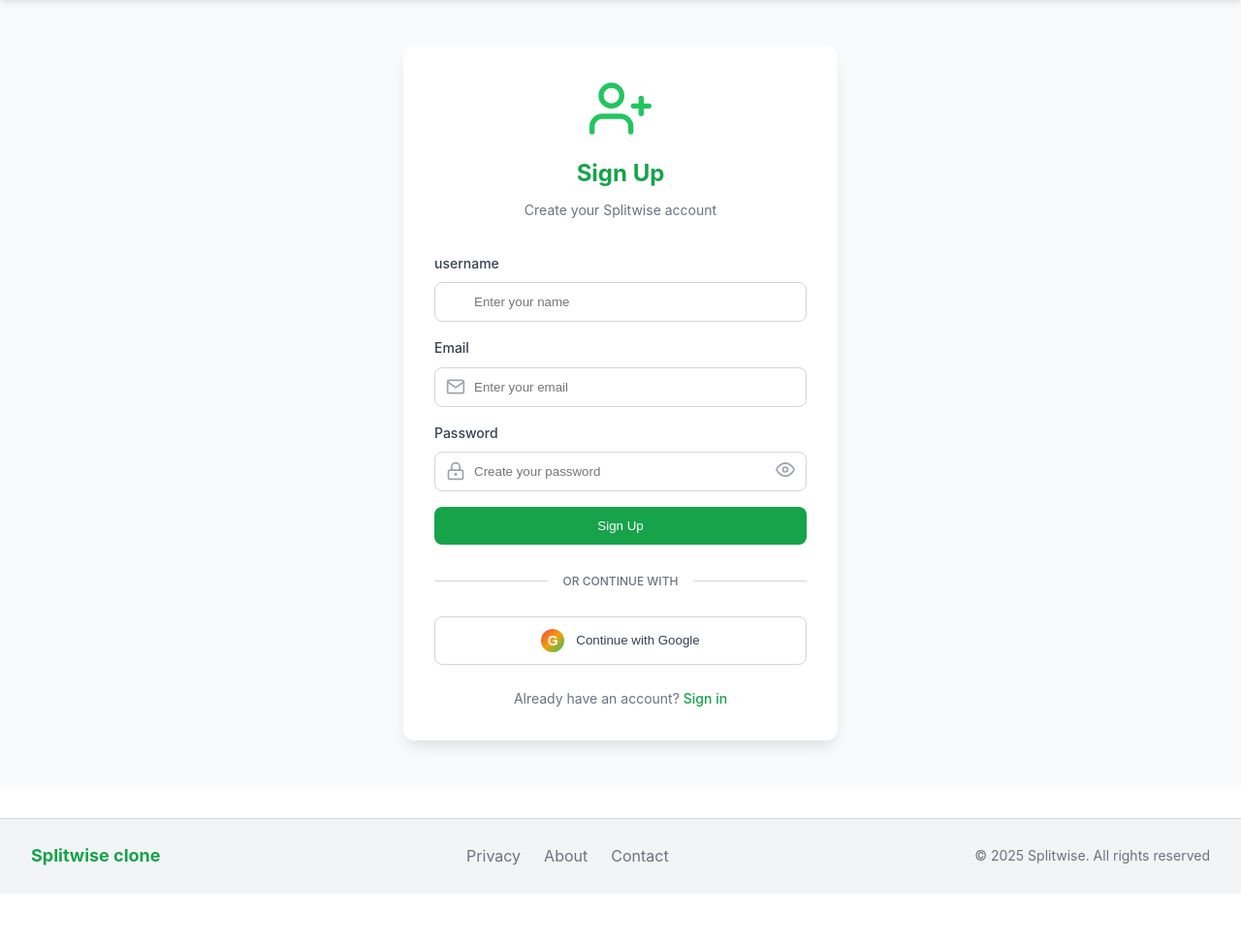
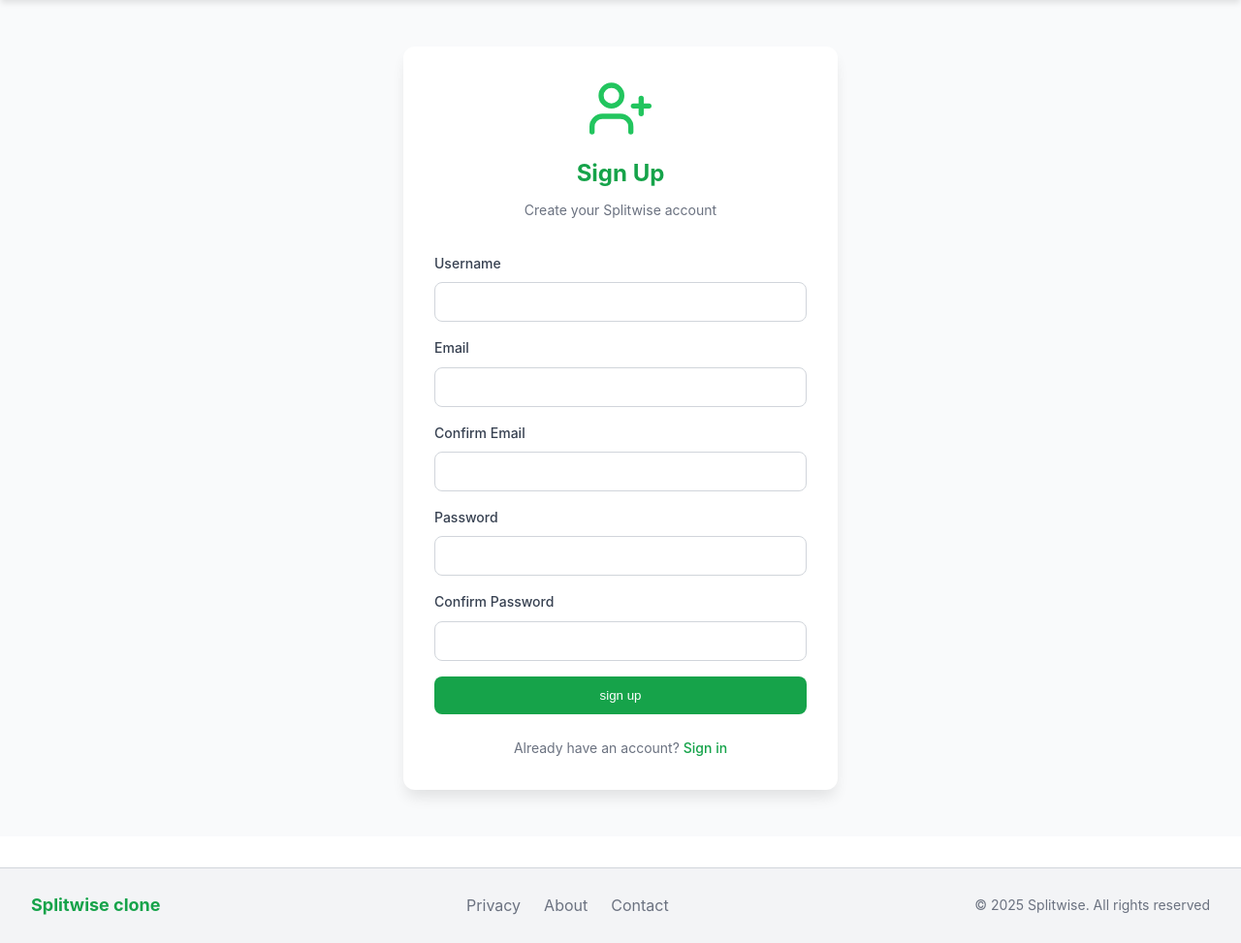
Before and after one commit to kartikgoel598/Splitwise_clone, a Flask app: page /signup in a window 1280 px wide. Shown: the part 64-1037 px from the top of the page at 97% size. Before the commit the page ends 957 px from the top, so only its background shows below. Run offline with Flask 3, Linux system fonts and the light colour scheme.

Commit message:
chnaged the form of the authentication page to wtf forms

```diff
--- a/app.py
+++ b/app.py
@@ -4,11 +4,13 @@
 import os
 from blueprints.auth import auth_bp
 from services.login_required import login_required
+from flask_wtf import CSRFProtect
 
 
 
 app = Flask(__name__)
 app.secret_key = os.getenv('FLASK_SECRET_KEY', "dev-secret")
+csrf = CSRFProtect(app)
 
 
 
--- a/blueprints/auth.py
+++ b/blueprints/auth.py
@@ -2,16 +2,19 @@
 from werkzeug.security import generate_password_hash, check_password_hash
 from services.db import supabase
 from datetime import datetime
+from forms.auth import SignInForm, SignUpForm
+
 
 auth_bp = Blueprint('auth', __name__)
 
 @auth_bp.route('/signin', methods=['GET', 'POST'])
 def signin():
-    if request.method == 'POST':
-        email = request.form.get('email',' ')
-        password = request.form.get('password', " ")
-        user_data = supabase.table('users').select('*').eq("email",email).limit(1).execute()
-        user = (user_data.data or [None])[0]
+    form = SignInForm()
+    if form.validate_on_submit():
+        email = form.email.data.strip().lower()
+        password = form.password.data
+        result = supabase.table('users').select('*').eq('email',email).limit(1).execute()
+        user = (result.data or [None])[0]
         if not user:
             flash('No account with that email',"error")
             return redirect(url_for('auth.signin'))
@@ -23,17 +26,20 @@
         flash(f"welcome back, {user['username']}!",'success')
         page_to_redirect_to = request.args.get('next') or url_for('dashboard')
         return redirect(page_to_redirect_to)
-
-
-
-    return render_template('signin.html', current_year=datetime.now().year)
+    return render_template('signin.html', current_year=datetime.now().year, form=form)
 
 @auth_bp.route('/signup', methods=['GET','POST'])
 def signup():
-    if request.method == 'POST':
-        email = request.form.get('email',"").strip().lower()
-        password= request.form.get('password',"")
-        username = request.form.get('username',"").strip()
+    form = SignUpForm()
+    if form.validate_on_submit():
+        email = form.email.data.strip().lower()
+        password= form.password.data
+        username = form.username.data.strip()
+        confirm_email = form.confirm_email.data.strip().lower()
+        confirm_password = form.confirm_password.data
+        if (email != confirm_email) or (password != confirm_password):
+            flash('email or password confirmation do not match')
+            return redirect(url_for('auth.signup'))
         if not username or not email or not password:
             flash('all fields are required')
             return redirect(url_for('auth.signup'))
@@ -55,7 +61,7 @@
             flash('account creation failed')
             return redirect(url_for('auth.signup'))
 
-    return render_template('signup.html', current_year=datetime.now().year)
+    return render_template('signup.html', current_year=datetime.now().year,form=form)
 
 @auth_bp.route("/logout")
 def logout():
--- /dev/null
+++ b/forms/auth.py
@@ -0,0 +1,30 @@
+from flask_wtf import FlaskForm
+from wtforms import StringField, PasswordField, SubmitField, validators
+from wtforms.validators import DataRequired, Email, Length, EqualTo
+from services.db import supabase
+
+class SignInForm(FlaskForm):
+    email = StringField('email',validators = [DataRequired(),Email(message='enter a valid email'),])
+
+    password = PasswordField('password',validators=[DataRequired(),Length(min=6,max=20,message='password must be between 6 to 20 characters')])
+
+    submit = SubmitField('sign In')
+
+class SignUpForm(FlaskForm):
+    username = StringField('username', validators=[DataRequired(),Length(min =3,max=50,message='username must be between 3 to 50 characters')])
+
+    email=StringField('email',validators=[DataRequired(),Email(message='enter a valid email')])
+
+    confirm_email= StringField('confirm_email',validators=[DataRequired(),Email(message='enter a valid email'),EqualTo('email',message = 'emails must match')])
+
+    password= PasswordField('password',validators=[DataRequired(),Length(min=6,max=20,message='password must be between 6 to 20 characters')])
+
+    confirm_password= PasswordField('confirm_password',validators=[DataRequired(),Length(min=6,max=20,message='password must be between 6 to 20 characters'),EqualTo('password',message='passwords must match')])
+
+    submit= SubmitField('sign up')
+
+    def validate_email(self,field):
+        email = field.data.strip().lower()
+        existing = supabase.table('users').select('id').eq('email',email).limit(1).execute()
+        if existing.data:
+            raise validators.ValidationError('email already registered')
--- a/templates/signup.html
+++ b/templates/signup.html
@@ -1,5 +1,4 @@
 {% extends "base.html" %}
-{% from "components/form_input.html" import form_input %}
 
 {% block content %}
 <div class="signin-container">
@@ -18,56 +17,72 @@
     </div>
 
     <form method="POST" action="{{ url_for('auth.signup') }}" class="signin-form">
-            {{ form_input(
-                label="username",
-                id="username",
-                placeholder="Enter your name",
-                required=true
-            ) }}
+      {{ form.hidden_tag() }}
 
-            {{ form_input(
-                label="Email",
-                type="email",
-                id="email",
-                placeholder="Enter your email",
-                required=true,
-                icon="mail"
-            ) }}
-
-            {{ form_input(
-                label="Password",
-                type="password",
-                id="password",
-                placeholder="Create your password",
-                required=true,
-                icon="lock",
-                show_password_toggle=true
-            ) }}
-
-            <button type="submit" class="signin-button">Sign Up</button>
-        </form>
-
-        <div class="divider">
-            <span>OR CONTINUE WITH</span>
+      <!-- ✅ USERNAME -->
+      <div class="form-group">
+        <label for="{{ form.username.id }}">Username</label>
+        <div class="input-wrapper">
+          {{ form.username(class_="input") }}
+          {% for err in form.username.errors %}
+            <div class="flash flash-error">{{ err }}</div>
+          {% endfor %}
+        </div>
       </div>
 
-        <button type="button" class="google-button" onclick="handleGoogleSignIn()">
-            <div class="google-logo">G</div>
-            Continue with Google
-        </button>
+      <!-- ✅ EMAIL -->
+      <div class="form-group">
+        <label for="{{ form.email.id }}">Email</label>
+        <div class="input-wrapper">
+          {{ form.email(class_="input") }}
+          {% for err in form.email.errors %}
+            <div class="flash flash-error">{{ err }}</div>
+          {% endfor %}
+        </div>
+      </div>
+
+      <!-- ✅ CONFIRM EMAIL (⚠️ Missing earlier) -->
+      <div class="form-group">   {# FIX: Add this block #}
+        <label for="{{ form.confirm_email.id }}">Confirm Email</label>
+        <div class="input-wrapper">
+          {{ form.confirm_email(class_="input") }}
+          {% for err in form.confirm_email.errors %}
+            <div class="flash flash-error">{{ err }}</div>
+          {% endfor %}
+        </div>
+      </div>
+
+      <!-- ✅ PASSWORD -->
+      <div class="form-group">
+        <label for="{{ form.password.id }}">Password</label>
+        <div class="input-wrapper">
+          {{ form.password(class_="input") }}
+          {% for err in form.password.errors %}
+            <div class="flash flash-error">{{ err }}</div>
+          {% endfor %}
+        </div>
+      </div>
+
+      <!-- ✅ CONFIRM PASSWORD -->
+      <div class="form-group">
+        <label for="{{ form.confirm_password.id }}">Confirm Password</label>
+        <div class="input-wrapper">
+          {{ form.confirm_password(class_="input") }}
+          {% for err in form.confirm_password.errors %}   {# FIX: was form.confirm.errors earlier #}
+            <div class="flash flash-error">{{ err }}</div>
+          {% endfor %}
+        </div>
+      </div>
+
+      {{ form.submit(class_="signin-button") }}
+    </form>
 
     <div class="signin-footer">
       <p>
         Already have an account?
-                <a href="{{ url_for('auth.signin') }}" class="signup-link">Sign in</a>
+        <a class="signup-link" href="{{ url_for('auth.signin') }}">Sign in</a>
       </p>
     </div>
   </div>
 </div>
-
-<script>
-function handleGoogleSignIn() {
-    console.log("Google sign-in clicked");
-}
-</script>
 {% endblock %}
```
Also changed, not shown: templates/signin.html (+22 -59 lines). Lines whose indentation alone changed are shown as unchanged.
